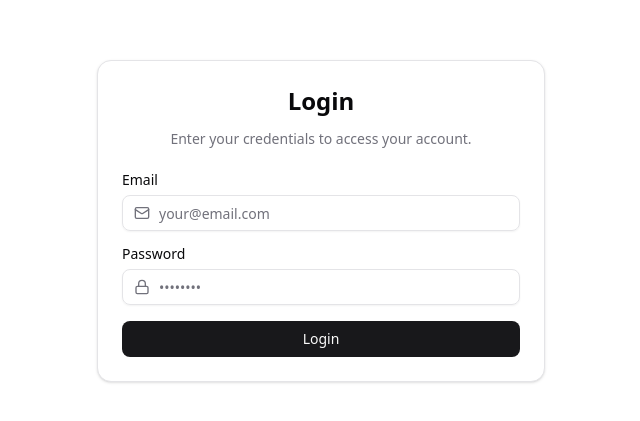
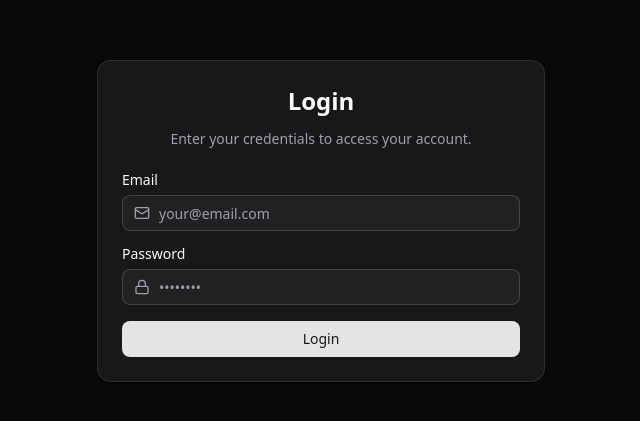
Before and after one commit to EduardoCerutti/todo-stuff, a Next.js app: page /login in a window 1280 px wide. Shown: the part 179-600 px from the top of the page, without its empty margins (319-959 px from the left). Built offline with nearby package versions, Linux system fonts and the light colour scheme.

Commit message:
Set darkmode as default for the project

```diff
--- a/app/layout.tsx
+++ b/app/layout.tsx
@@ -25,7 +25,7 @@ export default function RootLayout({
   return (
     <html lang="en">
       <body
-        className={`${geistSans.variable} ${geistMono.variable} antialiased`}
+        className={`${geistSans.variable} ${geistMono.variable} antialiased dark`}
       >
         {children}
       </body>
```
